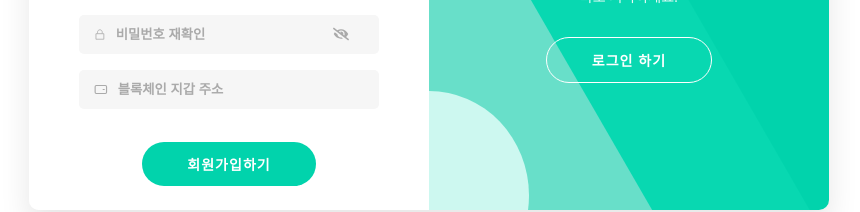
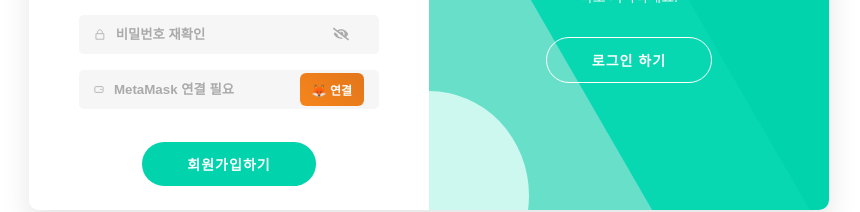
Before and after one commit to GreenSalary/FE, a React (Create React App) app: page / in a window 1280 px wide. Both pictures are taken after a click on the button "회원가입하기". Shown: the part 410-622 px from the top of the page, without its empty margins (211-1071 px from the left). Built offline with nearby package versions, Linux system fonts and the light colour scheme; no server answers.

Commit message:
[ADD] 회원가입/정보수정 metamask연결

```diff
--- a/src/components/auth/AuthForm.jsx
+++ b/src/components/auth/AuthForm.jsx
@@ -23,6 +23,7 @@ const AuthForm = () => {
   const [showSignupPassword, setShowSignupPassword] = useState(false);
 
   const [emailError, setEmailError] = useState('');
+  const [walletConnected, setWalletConnected] = useState(false);
   const [walletError, setWalletError] = useState('');
 
   const [loginData, setLoginData] = useState({
@@ -90,6 +91,35 @@ const AuthForm = () => {
 
     setCustomDomain(value);
     setEmailError('');
+  };
+
+  const connectWallet = async () => {
+    if (!window.ethereum) {
+      setWalletError('MetaMask가 설치되어 있지 않습니다.');
+      window.open('https://metamask.io/download/', '_blank');
+      return;
+    }
+
+    try {
+      const accounts = await window.ethereum.request({
+        method: 'eth_requestAccounts'
+      });
+
+      if (accounts.length > 0) {
+        setSignupData(prev => ({
+          ...prev,
+          blockchainwallet: accounts[0]
+        }));
+        setWalletConnected(true);
+        setWalletError('');
+      }
+    } catch (error) {
+      if (error.code === 4001) {
+        setWalletError('지갑 연결이 거부되었습니다.');
+      } else {
+        setWalletError('지갑 연결 중 오류가 발생했습니다.');
+      }
+    }
   };
 
   const handleSignupSubmit = async (e) => {
@@ -479,12 +509,17 @@ const AuthForm = () => {
               </svg>
               <Input
                 name="blockchainwallet"
-                placeholder="블록체인 지갑 주소"
-                type="text"
+                placeholder={walletConnected ? "MetaMask에서 연결된 주소" : "MetaMask 연결 필요"}
                 value={signupData.blockchainwallet}
-                onChange={handleSignupChange}
-                required
+                readOnly
               />
+              <WalletButton
+                onClick={connectWallet}
+                type="button"
+                className={walletConnected ? 'connected' : ''}
+              >
+                {walletConnected ? '✅ 연결됨' : '🦊 연결'}
+              </WalletButton>
             </InputGroup>
           </InputContainer>
 
@@ -882,3 +917,36 @@ const DomainSelector = styled.select`
     background-color: rgba(0, 0, 0, 0.05);
   }
 `;
+
+// 기존 스타일 컴포넌트들 아래에 추가
+const WalletButton = styled.button`
+  background: linear-gradient(45deg, #f6851b, #e2761b);
+  color: white;
+  border: none;
+  border-radius: 6px;
+  padding: 8px 12px;
+  font-size: 12px;
+  font-weight: 600;
+  cursor: pointer;
+  transition: all 0.2s ease;
+  margin-left: 8px;
+  white-space: nowrap;
+
+  &:hover {
+    background: linear-gradient(45deg, #e2761b, #d16919);
+    transform: translateY(-1px);
+  }
+
+  &:active {
+    transform: translateY(0);
+  }
+
+  /* 연결됨 상태일 때 */
+  &.connected {
+    background: linear-gradient(45deg, #51cf66, #40c057);
+
+    &:hover {
+      background: linear-gradient(45deg, #40c057, #37b24d);
+    }
+  }
+`;
--- a/src/pages/Mypage/EditInfo.jsx
+++ b/src/pages/Mypage/EditInfo.jsx
@@ -92,6 +92,39 @@ const EditInfo = () => {
 
     setErrors(newErrors);
     return Object.keys(newErrors).length === 0;
+  };
+
+  const handleWalletInputClick = async () => {
+    if (!window.ethereum) {
+      alert('MetaMask가 설치되어 있지 않습니다.');
+      return;
+    }
+
+    try {
+      const accounts = await window.ethereum.request({
+        method: 'eth_requestAccounts'
+      });
+
+      if (accounts.length > 0) {
+        setFormData(prev => ({
+          ...prev,
+          walletAddress: accounts[0]
+        }));
+
+        // 에러 초기화
+        setErrors(prev => ({
+          ...prev,
+          walletAddress: ''
+        }));
+      }
+    } catch (error) {
+      if (error.code === 4001) {
+        // 사용자가 취소한 경우, 기존 값 유지
+        console.log('사용자가 지갑 연결을 취소했습니다.');
+      } else {
+        alert('지갑 연결에 실패했습니다.');
+      }
+    }
   };
 
   const handleSave = async () => {
@@ -191,9 +224,12 @@ const EditInfo = () => {
         <Input
           name="walletAddress"
           value={formData.walletAddress}
-          onChange={handleInputChange}
+          onClick={handleWalletInputClick}
+          onChange={() => {}}
           className={errors.walletAddress ? 'error' : ''}
-          placeholder="지갑 주소를 입력하세요 (예: 0x1234...abcd)"
+          placeholder={formData.walletAddress ? "" : "클릭하여 MetaMask에서 지갑 주소를 가져오세요"}
+          readOnly
+          style={{ cursor: 'pointer' }}
         />
         {errors.walletAddress && <ErrorMessage>{errors.walletAddress}</ErrorMessage>}
 
@@ -256,6 +292,16 @@ const Input = styled.input`
   margin-bottom: 16px;
   box-sizing: border-box;
   background-color: white;
+
+  &[name="walletAddress"] {
+    font-family: 'Monaco', 'Menlo', monospace;
+    font-size: 13px;
+
+    &:hover {
+      border-color: #f6851b;
+      background-color: #fff8f3;
+    }
+  }
 
   &.error {
     border-color: #dc3545;
```
